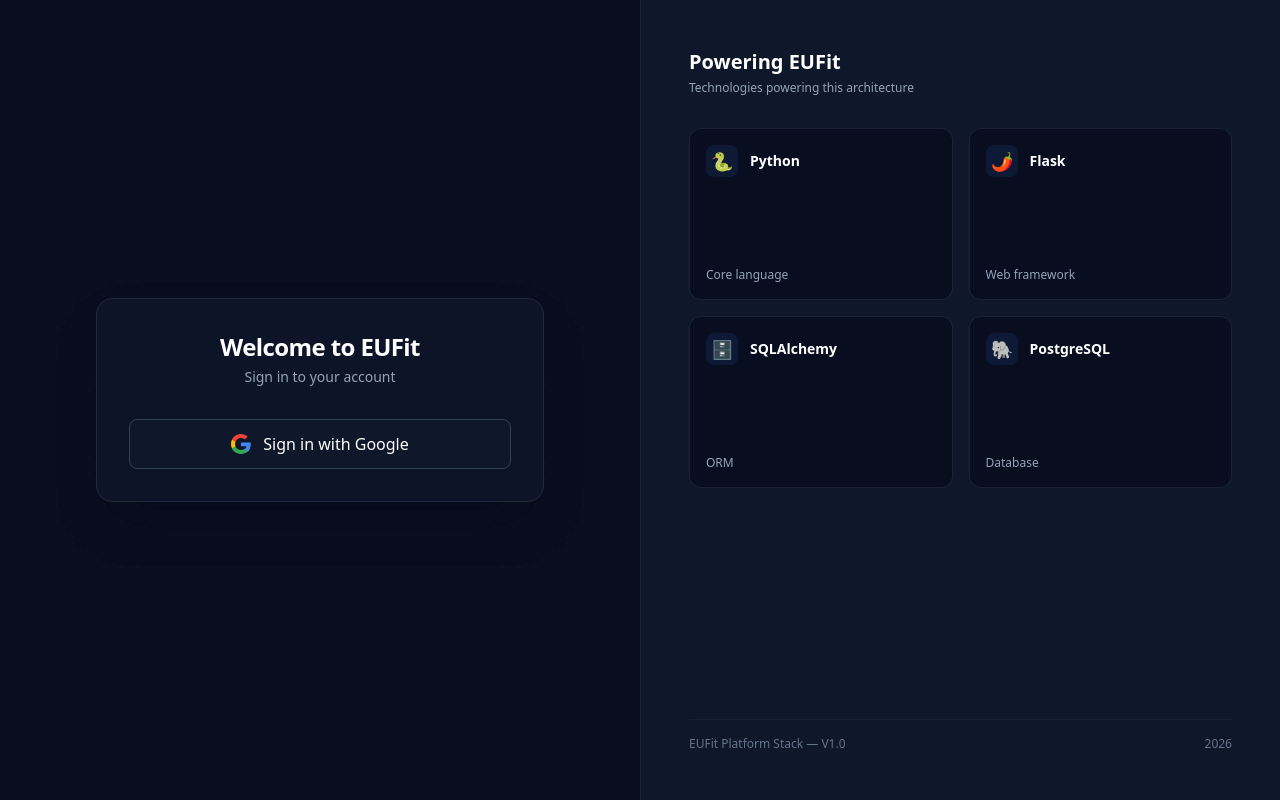
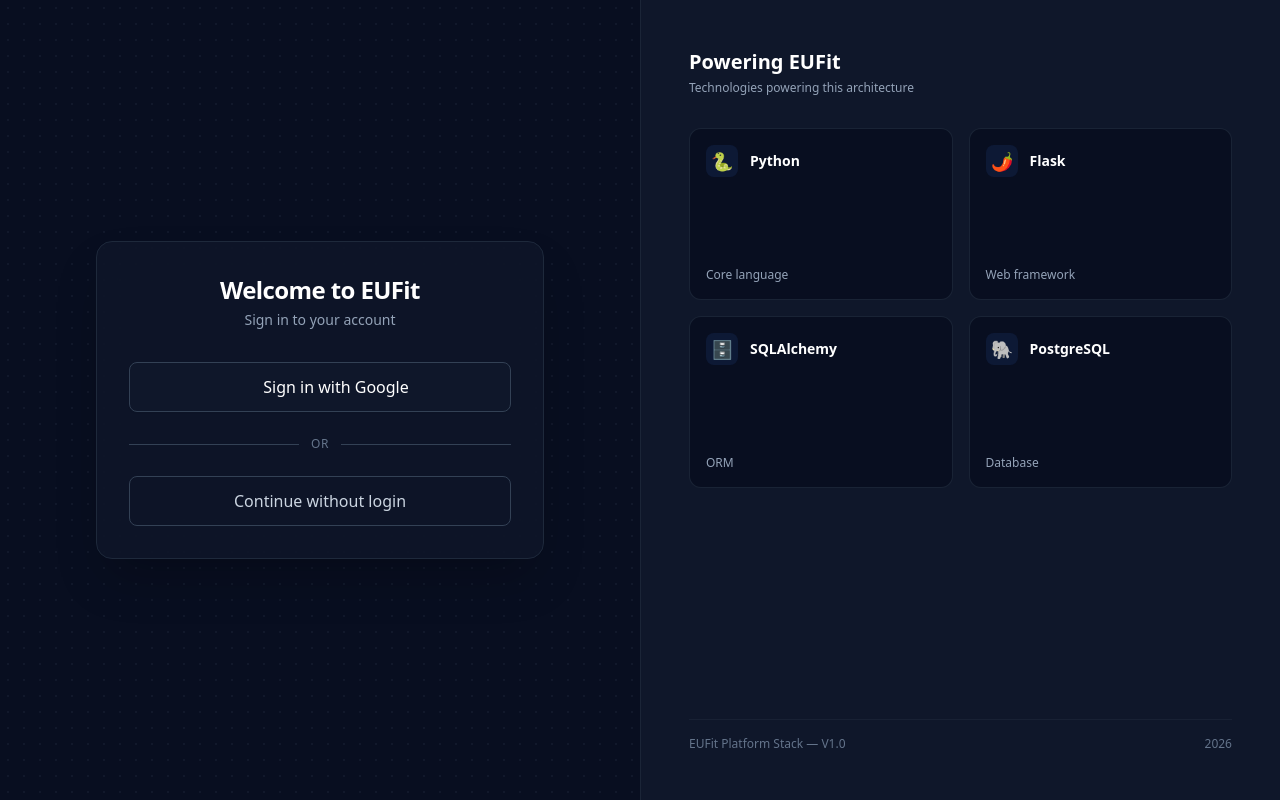
Before and after one commit to jurandir007/eufit, a Flask app: page /auth/login in a window 1280 px wide. Run offline with Flask 3, Linux system fonts and the light colour scheme; some libraries are stand-ins or nearby versions.

Commit message:
feat(auth): add continue without login button

```diff
--- a/app/templates/auth/login.html
+++ b/app/templates/auth/login.html
@@ -11,11 +11,19 @@
 <a href="{{ url_for('auth.google_login') }}"
    class="w-full flex items-center justify-center gap-3 bg-slate-900 hover:bg-slate-800 border border-slate-700 text-white font-medium py-3 rounded-lg transition duration-200 shadow-sm">
     <svg class="w-5 h-5" viewBox="0 0 24 24">
-        <path fill="#4285F4" d="M23.745 12.27c0-.7-.06-1.4-.19-2.07H12v4.51h6.6c-.29 1.52-1.14 2.82-2.4 3.68v3.05h3.88c2.27-2.09 3.66-5.17 3.66-9.17z"/>
-        <path fill="#34A853" d="M12 24c3.24 0 5.95-1.08 7.93-2.91l-3.88-3.05c-1.08.72-2.45 1.16-4.05 1.16-3.12 0-5.77-2.1-6.72-4.93H1.19v3.15C3.17 21.36 7.22 24 12 24z"/>
-        <path fill="#FBBC05" d="M5.28 14.27c-.25-.72-.38-1.49-.38-2.27s.13-1.55.38-2.27V6.58H1.19C.43 8.12 0 9.87 0 12s.43 3.88 1.19 5.42l4.09-3.15z"/>
-        <path fill="#EA4335" d="M12 4.75c1.77 0 3.35.61 4.6 1.8l3.42-3.42C17.95 1.19 15.24 0 12 0 7.22 0 3.17 2.64 1.19 6.58l4.09 3.15c.95-2.83 3.6-4.98 6.72-4.98z"/>
+        ...
     </svg>
     Sign in with Google
 </a>
+
+<div class="flex items-center gap-3 my-6">
+    <div class="flex-1 h-px bg-slate-700"></div>
+    <span class="text-xs text-slate-500 uppercase tracking-wider">or</span>
+    <div class="flex-1 h-px bg-slate-700"></div>
+</div>
+
+<a href="{{ url_for('dashboard.home') }}"
+   class="w-full flex items-center justify-center gap-2 bg-transparent hover:bg-slate-800/50 border border-slate-700 text-slate-300 font-medium py-3 rounded-lg transition duration-200">
+    Continue without login
+</a>
 {% endblock %}
```
